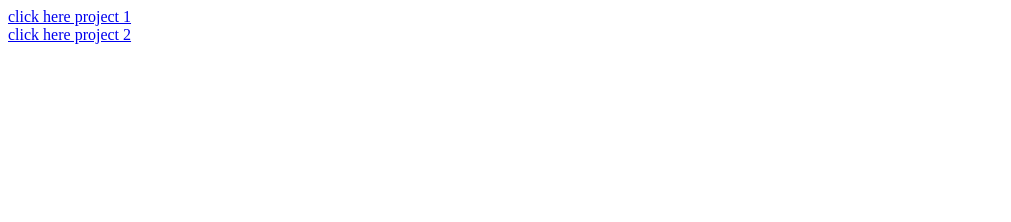
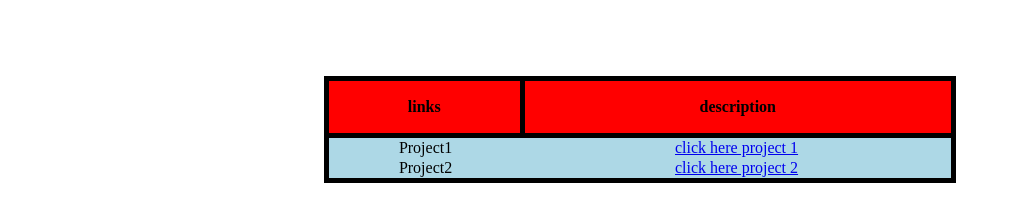
Before and after one commit to hardicaryal/uiclass, a plain HTML site: page index.html in a window 1280 px wide. Shown: the whole page, without its empty margins (0-1011 px from the left). Drawn offline with Linux system fonts and the light colour scheme.

Commit message:
index.css

```diff
--- /dev/null
+++ b/index.css
@@ -0,0 +1,26 @@
+table {
+    border-collapse: collapse;
+	text-align: center;
+
+}
+
+table, th {
+	margin-left:auto;
+	margin-right:auto;
+	margin-top:50px;
+    border: 5px solid black;
+	background-color:red;
+}
+table,td{
+
+	background-color:lightblue;
+}
+
+
+table {
+    width: 50%;
+}
+
+th {
+    height: 50px;
+}
--- a/index.html
+++ b/index.html
@@ -2,16 +2,30 @@
 <html>
 	<head>
 		<title>Index</title>
+		<link rel ='stylesheet' href='index.css'>
 	</head>
+			<table class ="table_table-striped table-hover" style='width:50%'><body>
 
-		<body>
-		<a href=project1\index.html>click here project 1</a>
+			<title>making table title</title>
+	<tr id="top">
+
+			<th>links</th>
+			<th>description</th>
+			</tr>
+
+
+			<tr id ='row1'>
+			<td>Project1</td>
+			<td>		<a href=project1\index.html> click here project 1</a> </td>
 		<br>
-		<a href=project2\project2.html>click here project 2</a>
+		<tr id='row2'>
+		<td> Project2</td>
+		<td>
+		<a href=project2\project2.html>click here project 2</a></td>
+		</tr>
 
 
 		</body>
 
-
-
+		</table>
 </html>
```
